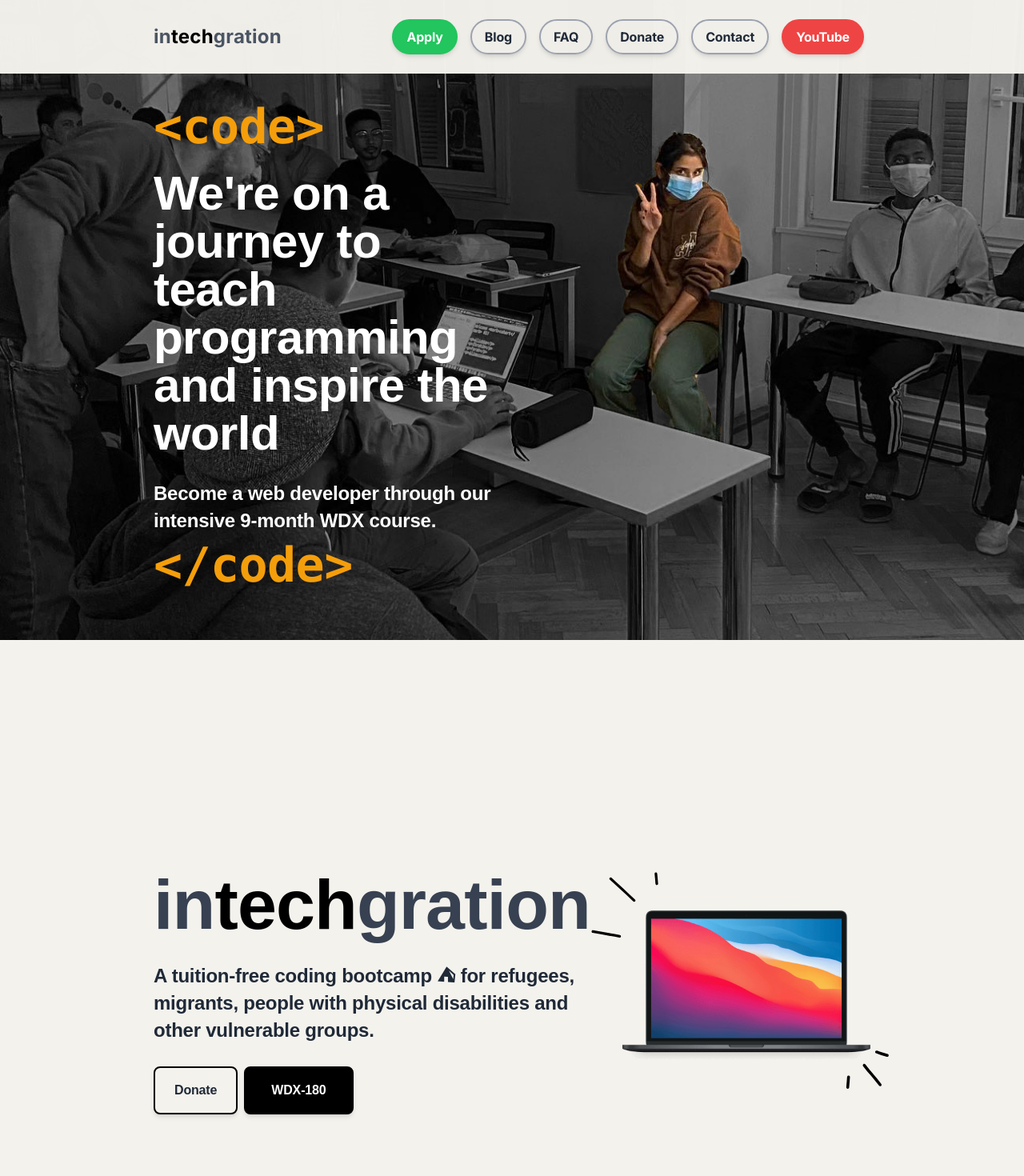
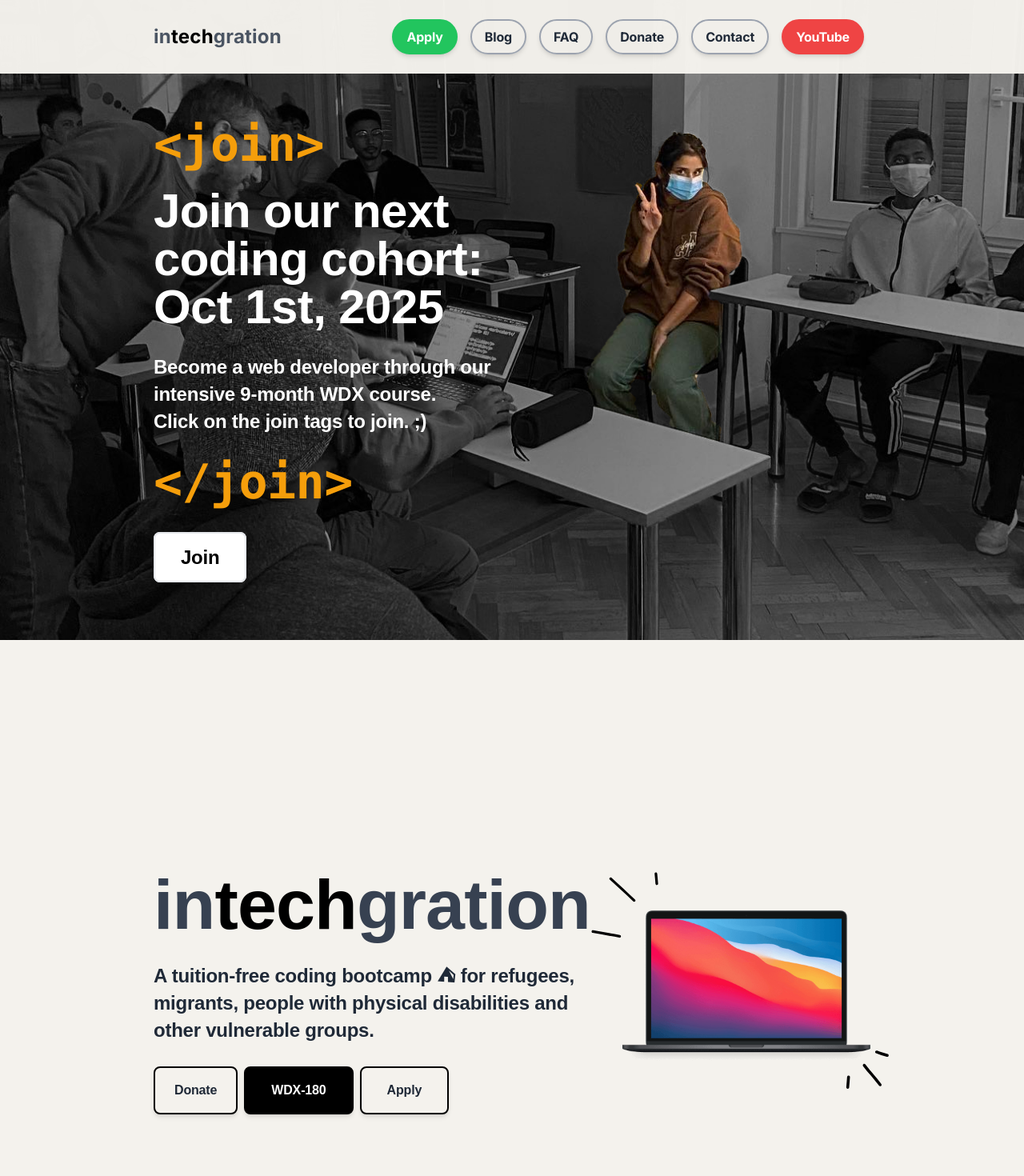
Before and after one commit to in-tech-gration/website, a Next.js app: page / in a window 1280 px wide. Shown: the top 1470 px of the page at 80% size. Built offline with nearby package versions, Linux system fonts and the light colour scheme.

Commit message:
Update Apply links

```diff
--- a/components/hero.tsx
+++ b/components/hero.tsx
@@ -4,8 +4,6 @@ import Highlight2 from "@/public/assets/Highlight2.svg";
 import Macbook from "@/public/assets/MacBookPro.png";
 import Link from "next/link";
 import config from "../config.yaml";
-
-const isApplyOn = config.navigation.some((nav:any) => nav.link === "apply/" );
 
 export default function Hero() {
   return (
@@ -26,19 +24,9 @@ export default function Hero() {
         </p>
         <div className="font-montserrat flex flex-col sm:flex-row items-center">
 
-          { isApplyOn && (
-            <Link
-              href="/apply"
-              className="bg-black hover:bg-gray-900 shadow-md hover:shadow-xl px-8 py-4 rounded-lg border-2 border-black border-solid text-white mr-2 mb-2 font-bold"
-            >
-              {/*                     className="btn text-white bg-black hover:bg-gray-800 shadow-md hover:shadow-lg" */}
-              Apply
-            </Link>
-          )}
-
           <Link
             href={config.donation_links.kofi}
-            className="px-6 py-4 border-2 border-black border-solid rounded-lg font-bold shadow-md hover:shadow-xl mr-2 mb-2"
+            className="px-6 py-4 border-2 hover:bg-black hover:text-white border-black border-solid rounded-lg font-bold shadow-md hover:shadow-xl mr-2 mb-2"
           >
             Donate
           </Link>
@@ -56,6 +44,14 @@ export default function Hero() {
             WDX-180
           </Link>
 
+          <Link
+            target="_blank"
+            href="https://forms.gle/bCAhZw7H174gBAh2A"
+            className="hover:bg-black hover:text-white shadow-md hover:shadow-xl px-8 py-4 rounded-lg border-2 border-black border-solid  mr-2 mb-2 font-bold"
+          >
+            {/*                     className="btn text-white bg-black hover:bg-gray-800 shadow-md hover:shadow-lg" */}
+            Apply
+          </Link>
 
         </div>
       </div>
--- a/components/join.tsx
+++ b/components/join.tsx
@@ -3,39 +3,39 @@ import v from "@/public/images/V.for.VSCode.notitle.jpg";
 
 export default function Join() {
 
-  return (
-    <section
-      style={{
-        backgroundRepeat: "no-repeat",
-        backgroundSize: "cover",
-        backgroundPosition: "50% 0",
-        backgroundImage: `url(${v.src})`
-      }} className=" pt-16 md:mt-0 md:h-screen flex flex-col justify-center text-center md:text-left md:flex-row md:justify-between md:items-center lg:px-48 md:px-12 px-4 bg-secondary">
-      <div className="md:flex-1 mx-auto w-4/5 md:mr-10 sm:w-1/2 my-24 sm:my-32 md:w-full md:my-0">
+  // return (
+  //   <section
+  //     style={{
+  //       backgroundRepeat: "no-repeat",
+  //       backgroundSize: "cover",
+  //       backgroundPosition: "50% 0",
+  //       backgroundImage: `url(${v.src})`
+  //     }} className=" pt-16 md:mt-0 md:h-screen flex flex-col justify-center text-center md:text-left md:flex-row md:justify-between md:items-center lg:px-48 md:px-12 px-4 bg-secondary">
+  //     <div className="md:flex-1 mx-auto w-4/5 md:mr-10 sm:w-1/2 my-24 sm:my-32 md:w-full md:my-0">
 
-        <div className="font-mono text-6xl text-amber-500 font-bold">
-          &lt;code&gt;
-        </div>
+  //       <div className="font-mono text-6xl text-amber-500 font-bold">
+  //         &lt;code&gt;
+  //       </div>
 
-        <h1 className="text-white font-poppins text-4xl md:text-5xl lg:text-6xl font-bold mb-7 mt-6 sm:leading-[6rem]">
-          {/* Start your journey into programming<br/>Oct 01, 2024 */}
-          We're on a journey to<br/>
-          teach programming<br/>
-          and inspire the world
-        </h1>
-        <p className="font-poppins mb-2 font-bold text-2xl text-white" >
-          Become a web developer through our intensive 9-month WDX course.<br/>
-        </p>
+  //       <h1 className="text-white font-poppins text-4xl md:text-5xl lg:text-6xl font-bold mb-7 mt-6 sm:leading-[6rem]">
+  //         {/* Start your journey into programming<br/>Oct 01, 2024 */}
+  //         We're on a journey to<br/>
+  //         teach programming<br/>
+  //         and inspire the world
+  //       </h1>
+  //       <p className="font-poppins mb-2 font-bold text-2xl text-white" >
+  //         Become a web developer through our intensive 9-month WDX course.<br/>
+  //       </p>
 
-        <div className="font-mono text-6xl text-amber-500 font-bold">
-          &lt;/code&gt;
-        </div>
+  //       <div className="font-mono text-6xl text-amber-500 font-bold">
+  //         &lt;/code&gt;
+  //       </div>
 
-      </div>
-      <div className="flex justify-around md:block mt-8 md:mt-0 md:flex-1">
-      </div>
-    </section>
-  );
+  //     </div>
+  //     <div className="flex justify-around md:block mt-8 md:mt-0 md:flex-1">
+  //     </div>
+  //   </section>
+  // );
 
   return (
     <section
@@ -52,7 +52,7 @@ export default function Join() {
         </div>
 
         <h1 className="text-white font-poppins text-4xl md:text-5xl lg:text-6xl font-bold mb-7 mt-6">
-          Join our next coding cohort: Oct 2nd, 2023
+          Join our next coding cohort:<br/>Oct 1st, 2025
         </h1>
         <p className="font-poppins mb-7 font-bold text-2xl text-white" >
           Become a web developer through our intensive 9-month WDX course.<br/>Click on the join tags to join. ;)
@@ -62,14 +62,15 @@ export default function Join() {
           <Link className="hover:text-amber-400" href="/apply">&lt;/join&gt;</Link>
         </div>
 
-        {/* <div className="font-montserrat mt-12">
+        <div className="font-montserrat mt-12">
           <Link
-            href="/apply"
+            target="_blank"
+            href="https://forms.gle/bCAhZw7H174gBAh2A"
             className="bg-white hover:bg-black shadow-md hover:shadow-xl px-8 py-4 rounded-lg border-2 border-solid text-black mr-2 mb-2 font-bold hover:text-white text-2xl"
           >
             Join
           </Link>
-        </div> */}
+        </div>
 
       </div>
       <div className="flex justify-around md:block mt-8 md:mt-0 md:flex-1">
```
Also changed, not shown: 1 other file (tests, documents, lock files or other folders).
